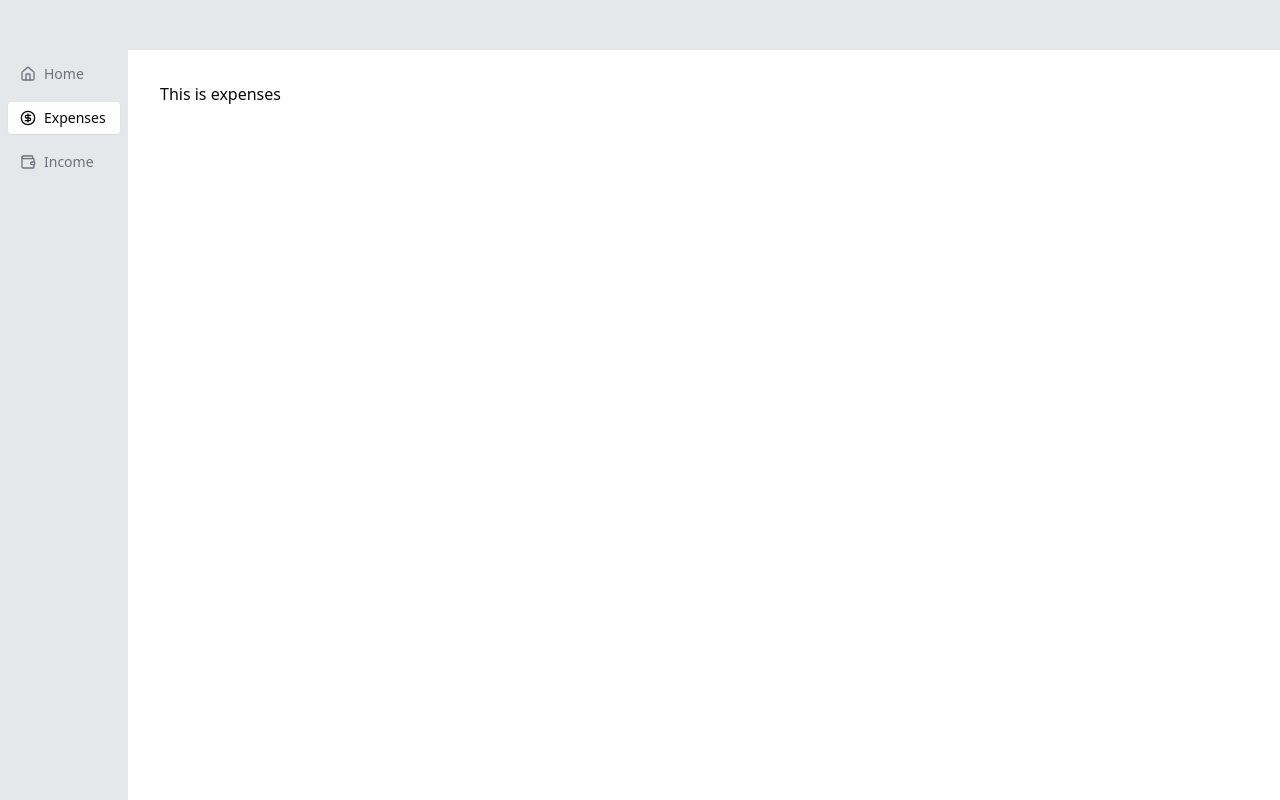
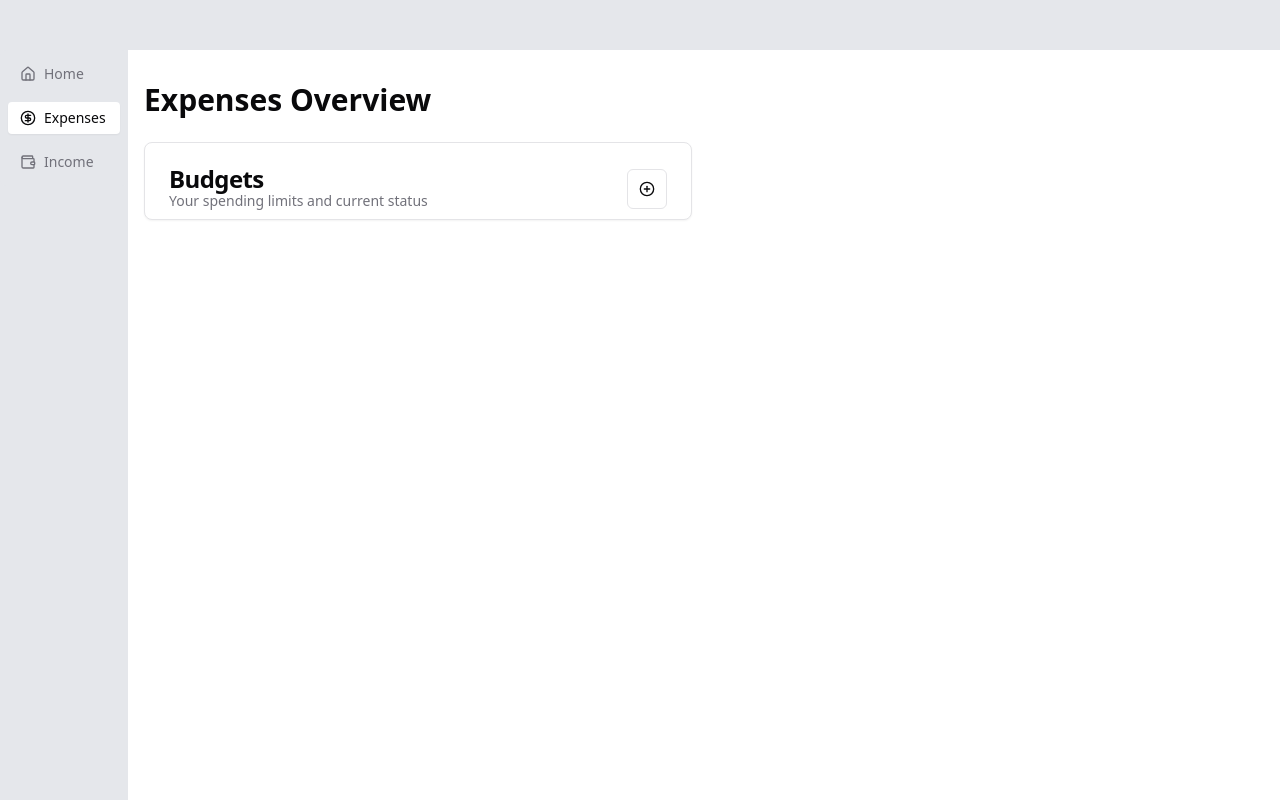
Before and after one commit to Jolvera2001/desktop_budgeting, a React (Vite) app in the folder frontend/: page /home/expenses in a window 1280 px wide. Built offline with nearby package versions, Linux system fonts and the light colour scheme.

Commit message:
setting up ui for expense page

```diff
--- a/frontend/src/pages/Expenses.tsx
+++ b/frontend/src/pages/Expenses.tsx
@@ -1,10 +1,32 @@
+import { Button } from '@/components/ui/button'
+import { Card, CardDescription, CardHeader, CardTitle } from '@/components/ui/card'
+import { Dialog, DialogTrigger } from '@/components/ui/dialog'
 import useUserStore from '@/store/UserStore'
+import { PlusCircle } from 'lucide-react'
 
 function Expenses() {
+
     return (
         <>
-            <div className="p-8">
-                <span>This is expenses</span>
+            <div className="container mx-auto p-4 mt-4">
+                <h1 className='text-3xl font-bold mb-6'>Expenses Overview</h1>
+                <div className="grid gap-6 md:grid-cols-2">
+                    <Card>
+                        <CardHeader className="flex flex-row items-center justify-between space-y-0 pb-2">
+                            <div>
+                                <CardTitle>Budgets</CardTitle>
+                                <CardDescription>Your spending limits and current status</CardDescription>
+                            </div>
+                            <Dialog>
+                                <DialogTrigger asChild>
+                                    <Button variant="outline" size="icon">
+                                        <PlusCircle className='h-4 w-4' />
+                                    </Button>
+                                </DialogTrigger>
+                            </Dialog>
+                        </CardHeader>
+                    </Card>
+                </div>
             </div>
         </>
     )
--- a/frontend/src/pages/Home.tsx
+++ b/frontend/src/pages/Home.tsx
@@ -3,7 +3,7 @@ import useUserStore from '@/store/UserStore'
 function Home() {
     return (
         <>
-            <div className="p-8">
+            <div className="container mx-auto p-4 mt-4">
                 this is Home
             </div>
         </>
--- a/frontend/src/pages/Income.tsx
+++ b/frontend/src/pages/Income.tsx
@@ -3,7 +3,9 @@ import useUserStore from '@/store/UserStore'
 function Income() {
     return (
         <>
-            this is income
+            <div className="container mx-auto p-4 mt-4">
+                this is income
+            </div>
         </>
     )
 }
```
